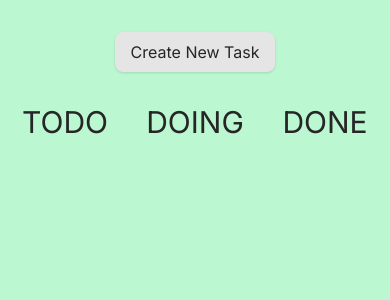
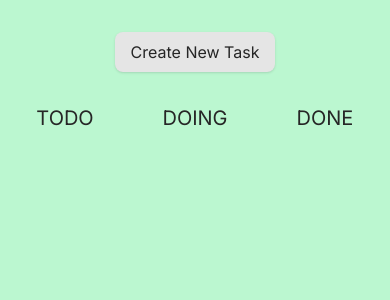
Before and after one commit to Wichosu/kanban, a Next.js app: page / in a window 390 px wide. Shown: the top 300 px of the page. Built offline with nearby package versions, Linux system fonts and the light colour scheme.

Commit message:
Change font size

```diff
--- a/app/components/Task.tsx
+++ b/app/components/Task.tsx
@@ -17,7 +17,7 @@ export default function Task({
 
   return (
     <div
-      className="bg-neutral-100 text-lg text-justify p-4 w-4/5 mx-auto normal-case"
+      className="bg-neutral-100 text-base lg:text-lg text-justify p-4 w-4/5 mx-auto normal-case"
       draggable
       onDragEnd={handleDragEnd}
       onDragStart={handleDragStart}
--- a/app/components/TaskContainer.tsx
+++ b/app/components/TaskContainer.tsx
@@ -30,7 +30,7 @@ export default function TaskContainer({ tasks, status, isDragging, handleDraggin
       onDragOver={handleDragOver}
       onDrop={handleDrop}
     >
-      <h1>{ status }</h1>
+      <h1 className="lg:text-3xl text-xl">{ status }</h1>
       {
         tasks.map((task) => (
           status === task.status
--- a/app/page.tsx
+++ b/app/page.tsx
@@ -49,7 +49,7 @@ export default function Home() {
       <div className="w-fit mx-auto mt-8">
         <TaskForm addTodoTask={addTodoTask} />
       </div>
-      <div className="grid grid-cols-3 text-center uppercase text-3xl text-neutral-800">
+      <div className="grid grid-cols-3 text-center uppercase text-neutral-800">
         {
           kanban.map((column) => (
             <TaskContainer
```
